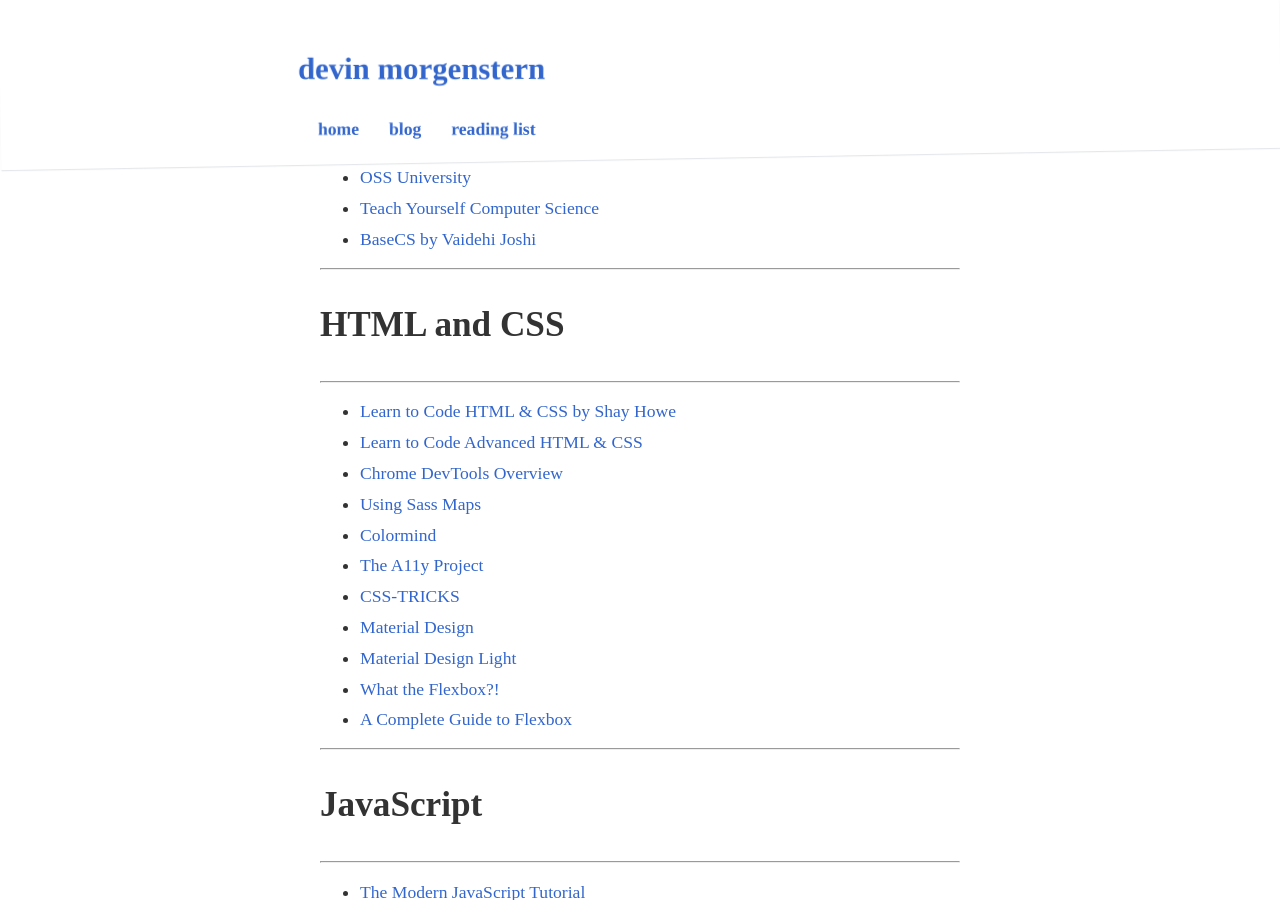
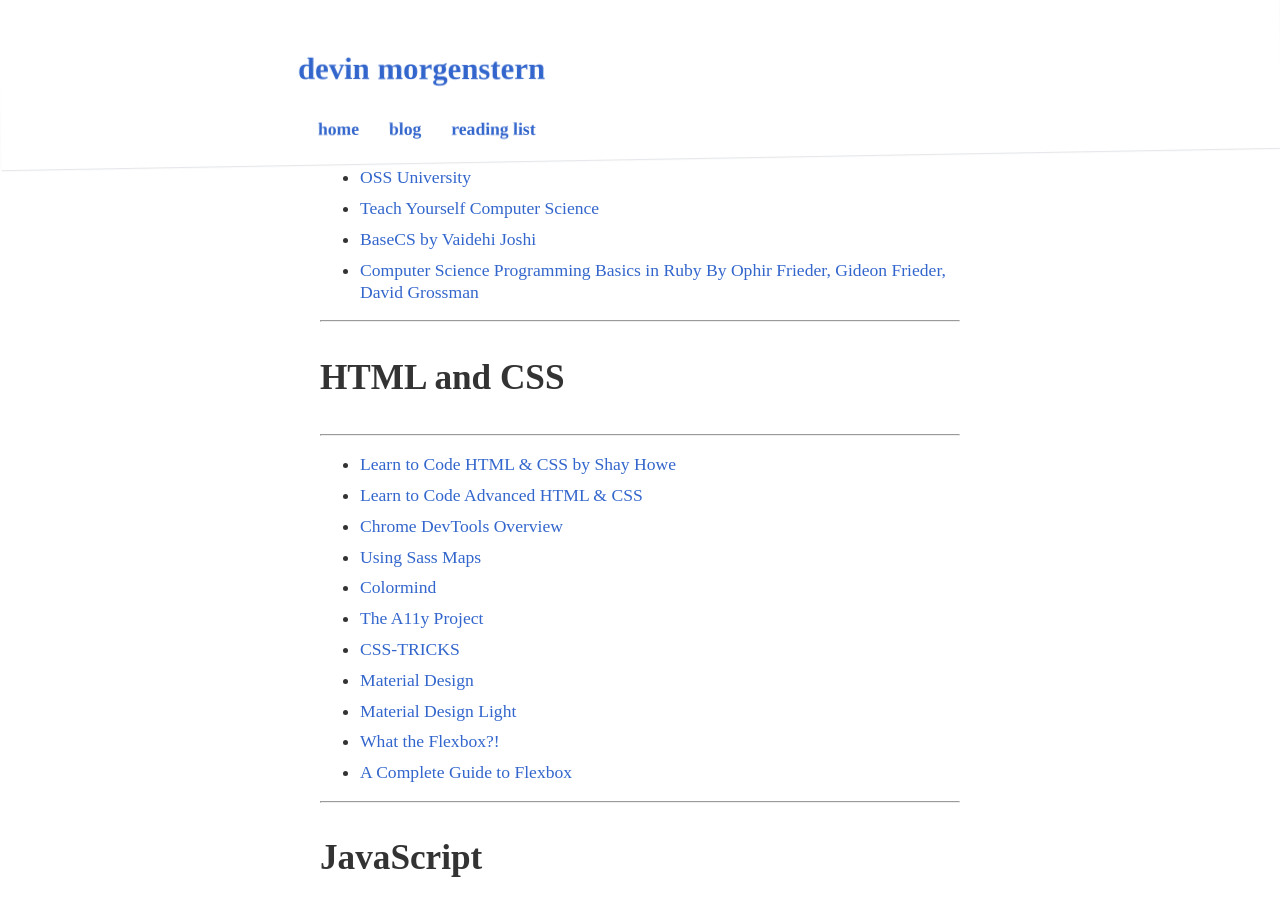
Before and after one commit to devinrm/devinrm.github.io, a Jekyll site: the page built from _posts/2017-06-15-learning-resources.md, in a window 1280 px wide and 900 px high, scrolled down 1657 px. Built offline with Jekyll 4.4.1, drawn with Linux system fonts in a browser that asks for light colours; some web fonts are replaced; some of the changed text lies outside the part shown.

Commit message:
Move cs resource to cs column

```diff
--- a/_posts/2017-06-15-learning-resources.md
+++ b/_posts/2017-06-15-learning-resources.md
@@ -56,6 +56,7 @@
 * [OSS University](https://ossu.firebaseapp.com/#/)
 * [Teach Yourself Computer Science](https://teachyourselfcs.com/)
 * [BaseCS by Vaidehi Joshi](https://medium.com/basecs)
+* [Computer Science Programming Basics in Ruby By Ophir Frieder, Gideon Frieder, David Grossman](http://shop.oreilly.com/product/0636920028192.do)
 
 ---------------
 ## HTML and CSS
```
Also changed, not shown: other parts of _posts/2017-06-15-learning-resources.md (+0 -1 lines).
